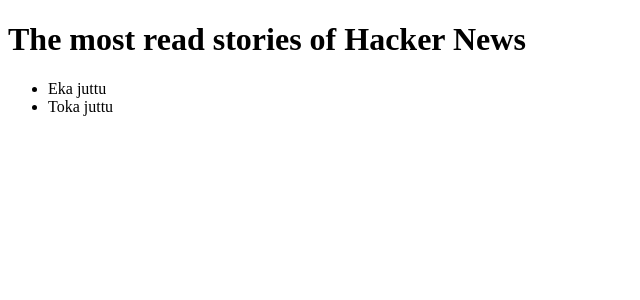
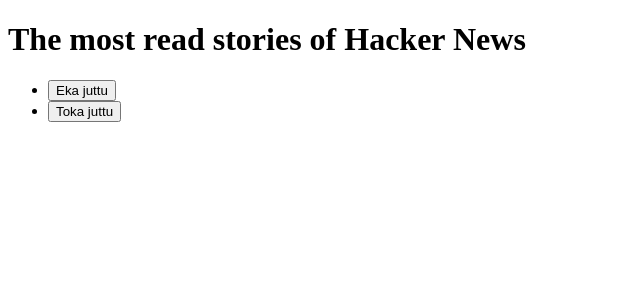
Before and after one commit to evilditch/Gofore-ennakkotehtava, a React (Create React App) app in the folder hacker-news/: page / in a window 1280 px wide. Shown: the top 300 px of the page, without its empty margins (0-640 px from the left). Built offline with nearby package versions, Linux system fonts and the light colour scheme.

Commit message:
Juttujen avaamiseen ja sulkemiseen painike

```diff
--- a/hacker-news/src/App.js
+++ b/hacker-news/src/App.js
@@ -3,13 +3,21 @@
 import { useState } from 'react'
 
 const App = () => {
-  const [storyId, setStoryId] = useState('')
+  const [storyId, setStoryId] = useState(null)
+
+  const openStory = (id) => {
+    setStoryId(id)
+  }
+
+  const closeStory = () => {
+    setStoryId(null)
+  }
 
   return (
     <>
       <h1>The most read stories of Hacker News</h1>
-    <StoriesList />
-    <Story id={storyId} />
+    <StoriesList openStory={openStory}/>
+    <Story id={storyId} closeStory={closeStory} />
     </>
   )
 }
--- a/hacker-news/src/components/StoriesList.js
+++ b/hacker-news/src/components/StoriesList.js
@@ -1,9 +1,9 @@
 
-const StoriesList = () => {
+const StoriesList = ({ openStory }) => {
   return (
     <ul>
-      <li>Eka juttu</li>
-      <li>Toka juttu</li>
+      <li><button onClick={() => openStory(1)}>Eka juttu</button></li>
+      <li><button onClick={() => openStory(2)}>Toka juttu</button></li>
     </ul>
   )
 }
--- a/hacker-news/src/components/Story.js
+++ b/hacker-news/src/components/Story.js
@@ -1,9 +1,10 @@
 
-const Story = (props) => {
-  if (props.id !== '') {
+const Story = ({ id, closeStory }) => {
+  if (id !== null) {
     return (
       <div>
-        <h2>Jutun otsikko { props.id }</h2>
+      <button onClick={() => closeStory()}>Close</button>
+        <h2>Jutun otsikko { id }</h2>
         <p>Sisältö</p>
       </div>
     )
```
